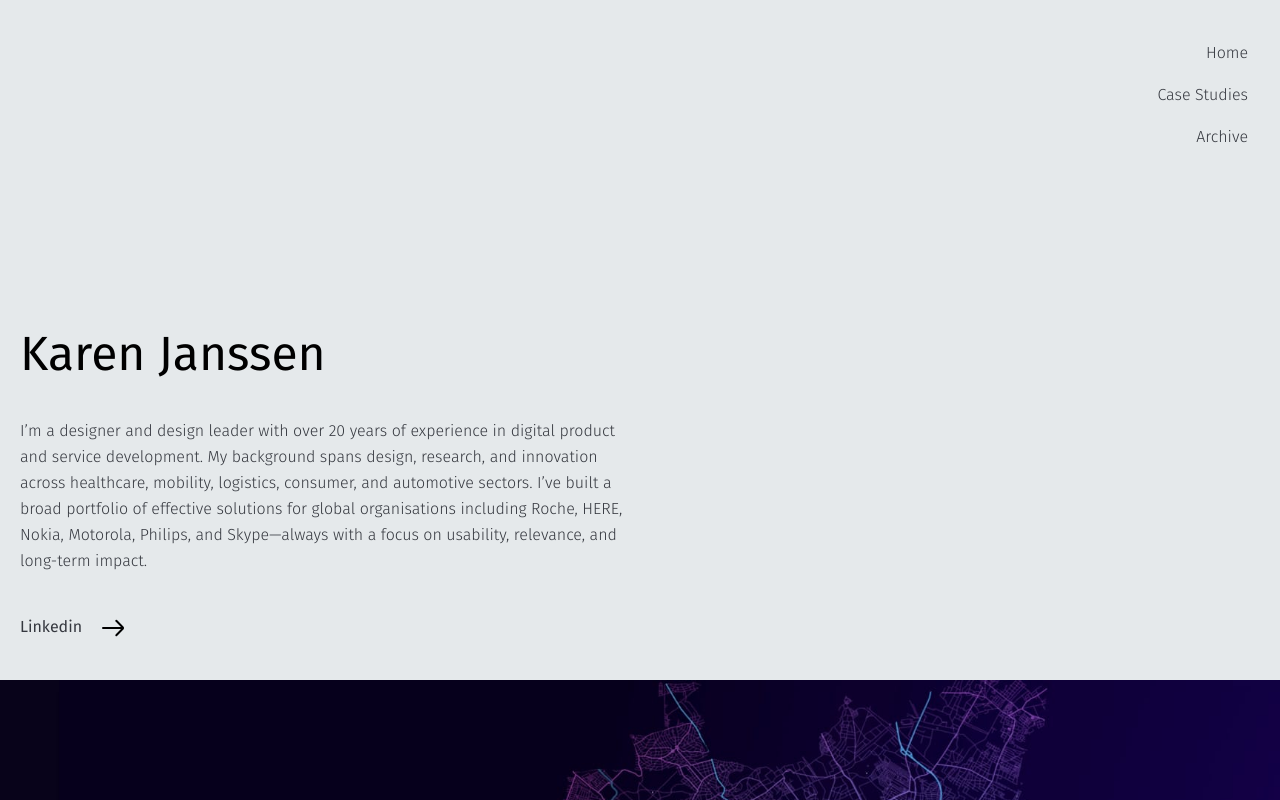
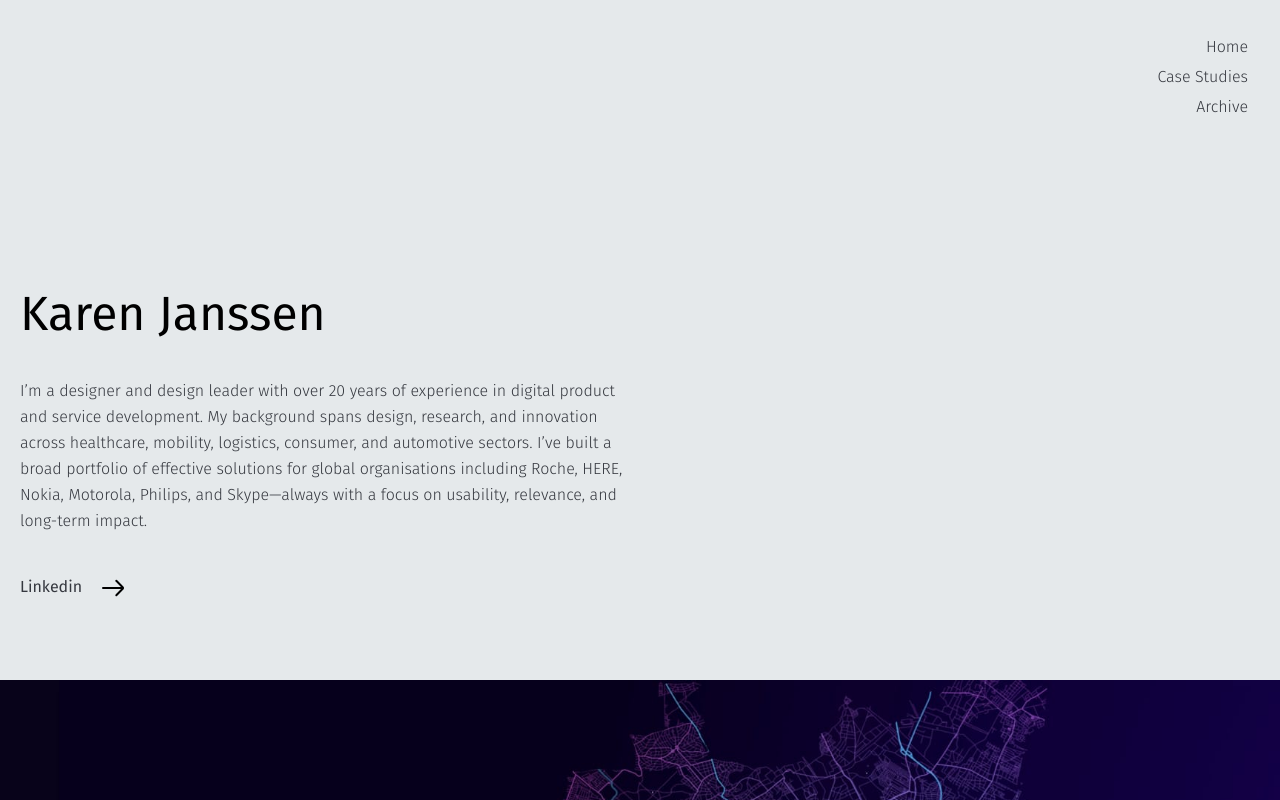
Before and after one commit to kahj7/sunbrand, a plain HTML site: page index.html in a window 1280 px wide. Shown: the top 800 px of the page. Drawn offline with Linux system fonts and the light colour scheme.

Commit message:
More space below the intro (80px), tighter main menu items
Co-Authored-By: Claude Opus 5.5 <noreply@anthropic.com>
Claude-Session: https://claude.ai/code/session_01GPc4MDYTHT3RDCfmnfdKzF

```diff
--- a/index.html
+++ b/index.html
@@ -220,7 +220,8 @@ body{margin:0}
 .sb-bg11{background-image:url('assets/img/LocationTrends_cove_2.jpg') !important}
 .sb-bg12{background-image:url('assets/img/2020_CaseStudy_HeorImage_Portrait3.jpg') !important}
 
-.sb-hero{padding-top:5rem;padding-bottom:2.5rem}
+.sb-hero{padding-top:5rem;padding-bottom:5rem}
+.mainMenu li{padding-top:0.125rem;padding-bottom:0.125rem}
 </style>
 </head>
 <body>
```
